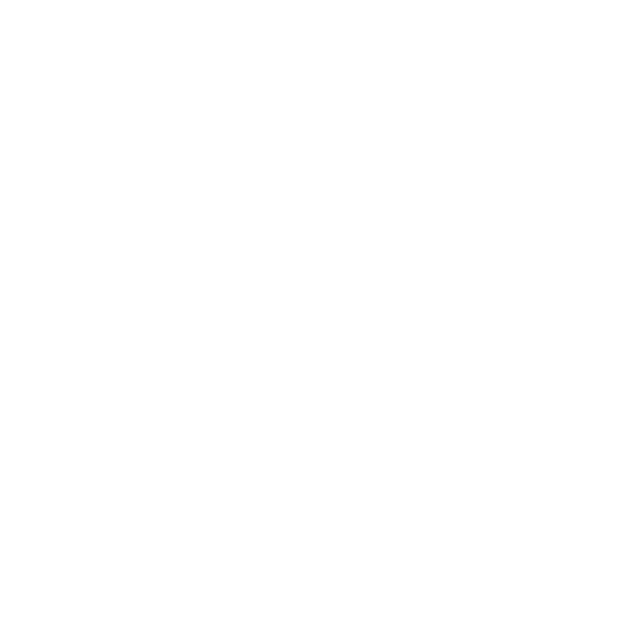
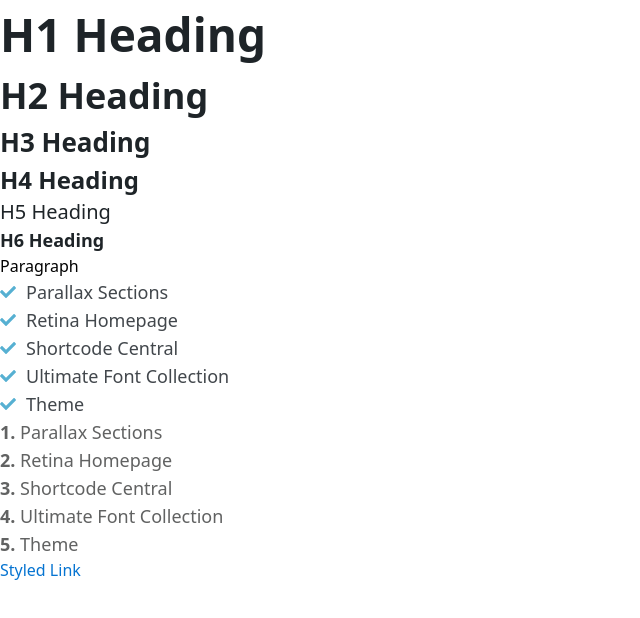
Before and after one commit to DevSav952/Medicate, a Next.js app: page / in a window 1280 px wide. Shown: the top 618 px of the page, without its empty margins (0-640 px from the left). Built offline with nearby package versions, Linux system fonts and the light colour scheme.

Commit message:
Feat: Setup typography list and link components

```diff
--- a/src/app/page.tsx
+++ b/src/app/page.tsx
@@ -1,3 +1,32 @@
+import { H1, H2, H3, H4, H5, H6, P } from '@/components/ui/Typography/Typography'
+import { Ul, Ol, UlItem, OlItem } from '@/components/ui/List/List'
+import { StyledLink } from '@/components/ui/StyledLink/StyledLink'
+
 export default function Home() {
-  return <></>
+  return (
+    <>
+      <H1>H1 Heading</H1>
+      <H2>H2 Heading</H2>
+      <H3>H3 Heading</H3>
+      <H4>H4 Heading</H4>
+      <H5>H5 Heading</H5>
+      <H6>H6 Heading</H6>
+      <P>Paragraph</P>
+      <Ul>
+        <UlItem>Parallax Sections</UlItem>
+        <UlItem>Retina Homepage</UlItem>
+        <UlItem>Shortcode Central</UlItem>
+        <UlItem>Ultimate Font Collection</UlItem>
+        <UlItem>Theme</UlItem>
+      </Ul>
+      <Ol>
+        <OlItem>Parallax Sections</OlItem>
+        <OlItem>Retina Homepage</OlItem>
+        <OlItem>Shortcode Central</OlItem>
+        <OlItem>Ultimate Font Collection</OlItem>
+        <OlItem>Theme</OlItem>
+      </Ol>
+      <StyledLink href='#'>Styled Link</StyledLink>
+    </>
+  )
 }
--- /dev/null
+++ b/src/components/ui/List/List.tsx
@@ -0,0 +1,46 @@
+import { forwardRef } from 'react'
+import { FaCheck } from 'react-icons/fa'
+import { twMerge } from 'tailwind-merge'
+
+type ListProps = {
+  children?: React.ReactNode
+  className?: string
+}
+
+type ListItemProps = {
+  children?: React.ReactNode
+  className?: string
+}
+
+export const Ul = forwardRef<HTMLUListElement, ListProps>(({ children, className }, ref) => (
+  <ul ref={ref} className={twMerge('list-inside list-decimal', className)}>
+    {children}
+  </ul>
+))
+
+Ul.displayName = 'Ul'
+
+export const Ol = forwardRef<HTMLOListElement, ListProps>(({ children, className }, ref) => (
+  <ol ref={ref} className={twMerge('list-inside list-decimal', className)}>
+    {children}
+  </ol>
+))
+
+Ol.displayName = 'Ol'
+
+export const UlItem = forwardRef<HTMLLIElement, ListItemProps>(({ children, className }, ref) => (
+  <li className={twMerge('flex items-center', className)} ref={ref}>
+    <FaCheck fill='#56B0D2' className='mr-2.5' />
+    <span className='text-secondary text-lg'>{children}</span>
+  </li>
+))
+
+UlItem.displayName = 'UlItem'
+
+export const OlItem = forwardRef<HTMLLIElement, ListItemProps>(({ children, className }, ref) => (
+  <li className={twMerge('marker:font-bold marker:text-accent text-lg text-accent font-light', className)} ref={ref}>
+    {children}
+  </li>
+))
+
+OlItem.displayName = 'OlItem'
--- /dev/null
+++ b/src/components/ui/StyledLink/StyledLink.tsx
@@ -0,0 +1,17 @@
+import Link from 'next/link'
+import { forwardRef } from 'react'
+import { twMerge } from 'tailwind-merge'
+
+type StyledLinkProps = {
+  children: React.ReactNode
+  className?: string
+  href: string
+}
+
+export const StyledLink = forwardRef<HTMLAnchorElement, StyledLinkProps>(({ children, className, href }, ref) => (
+  <a href={href} className={twMerge('text-[#0674d1]', className)} ref={ref}>
+    {children}
+  </a>
+))
+
+StyledLink.displayName = 'StyledLink'
--- /dev/null
+++ b/src/components/ui/Typography/Typography.tsx
@@ -0,0 +1,77 @@
+import { forwardRef } from 'react'
+import { twMerge } from 'tailwind-merge'
+
+type TypographyProps = {
+  children?: React.ReactNode
+  className?: string
+}
+
+export const H1 = forwardRef<HTMLHeadingElement, TypographyProps>(({ children, className }, ref) => {
+  return (
+    <h1 ref={ref} className={twMerge('font-bold text-[46px] text-primary', className)}>
+      {children}
+    </h1>
+  )
+})
+
+H1.displayName = 'H1'
+
+export const H2 = forwardRef<HTMLHeadingElement, TypographyProps>(({ children, className }, ref) => {
+  return (
+    <h2 ref={ref} className={twMerge('font-bold text-[36px] text-primary', className)}>
+      {children}
+    </h2>
+  )
+})
+
+H2.displayName = 'H2'
+
+export const H3 = forwardRef<HTMLHeadingElement, TypographyProps>(({ children, className }, ref) => {
+  return (
+    <h3 ref={ref} className={twMerge('font-bold text-[26px] text-primary', className)}>
+      {children}
+    </h3>
+  )
+})
+
+H3.displayName = 'H3'
+
+export const H4 = forwardRef<HTMLHeadingElement, TypographyProps>(({ children, className }, ref) => {
+  return (
+    <h4 ref={ref} className={twMerge('font-bold text-[24px] text-primary', className)}>
+      {children}
+    </h4>
+  )
+})
+
+H4.displayName = 'H4'
+
+export const H5 = forwardRef<HTMLHeadingElement, TypographyProps>(({ children, className }, ref) => {
+  return (
+    <h5 ref={ref} className={twMerge('font-regular text-xl text-primary', className)}>
+      {children}
+    </h5>
+  )
+})
+
+H5.displayName = 'H5'
+
+export const H6 = forwardRef<HTMLHeadingElement, TypographyProps>(({ children, className }, ref) => {
+  return (
+    <h6 ref={ref} className={twMerge('font-bold text-lg text-primary', className)}>
+      {children}
+    </h6>
+  )
+})
+
+H6.displayName = 'H6'
+
+export const P = forwardRef<HTMLParagraphElement, TypographyProps>(({ children, className }, ref) => {
+  return (
+    <p ref={ref} className={className}>
+      {children}
+    </p>
+  )
+})
+
+P.displayName = 'P'
--- a/tailwind.config.ts
+++ b/tailwind.config.ts
@@ -11,6 +11,11 @@
       fontFamily: {
         primary: 'var(--primary-font)',
         secondary: 'var(--secondary-font)'
+      },
+      colors: {
+        primary: '#1E2428',
+        secondary: '#42474C',
+        accent: '#616262'
       }
     }
   },
```
